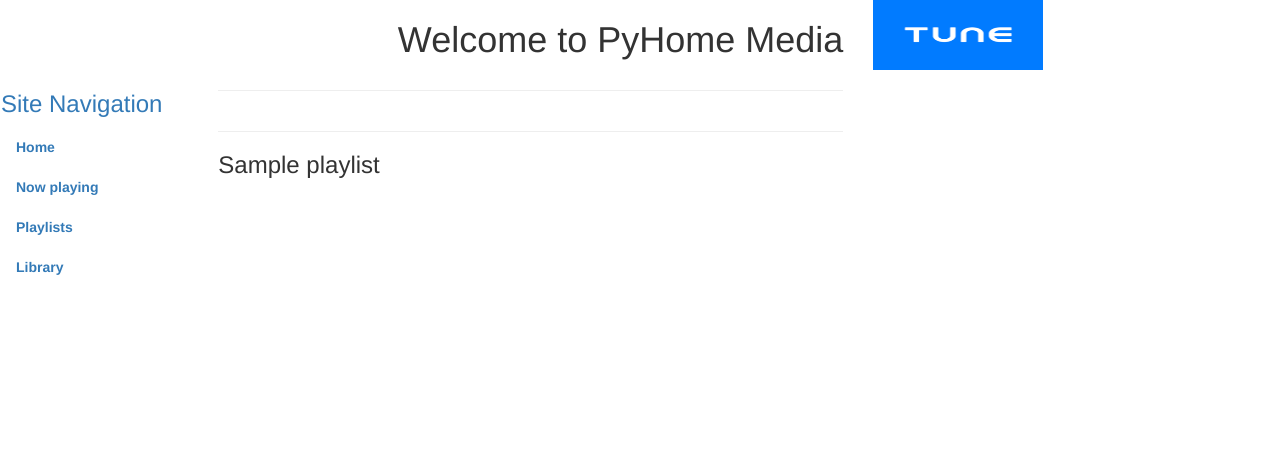
After one commit to od210291jpv/PyHomeMedia, a Django app: template source/src/Home/Home/templates/playlists.html in a window 1280 px wide. The commit adds this page. Shown: the top 475 px of the page. Run offline with Django 3.2, Linux system fonts and the light colour scheme; the template is opened without the code that fills it: most values are stand-ins (such as "Sample title", 1, 10 or a date in 2020); parts of the project's set-up code (start-up, migrations or seed data) failed here and were passed over; some libraries are stand-ins or nearby versions.

Commit message:
Added playlists view and template

```diff
--- a/source/src/Home/Home/templates/index_new.html
+++ b/source/src/Home/Home/templates/index_new.html
@@ -42,7 +42,7 @@
                     <h3><a class="brand" href="#">Site Navigation</a></h3>
                     <ul class="nav">
                         <li class="active"><a href="#"><b>Home</b></a></li>
-                        <li><a href="#"><b>Now playing</b></a></li>
+                        <li><a href="{{ PORTAL_URL }}''"><b>Now playing</b></a></li>
                         <li><a href="#"><b>Playlists</b></a></li>
                         <li><a href="#"><b>Library</b></a></li>
                     </ul>
--- /dev/null
+++ b/source/src/Home/Home/templates/playlists.html
@@ -0,0 +1,10 @@
+{% extends 'index_new.html' %}
+{% load static from staticfiles %}
+
+{% block content %}
+            {% for playlist in playliists %}
+				<!--<a class="btn" href="#" > Track name 1</a>-->
+				<hr>
+                <h3>{{ playlist.name }}</h3>
+			{% endfor %}
+{% endblock content %}
--- a/source/src/Home/Home/urls.py
+++ b/source/src/Home/Home/urls.py
@@ -24,6 +24,7 @@ urlpatterns = [
     url(r'^admin/', include(admin.site.urls)),
     # url(r'api-auth/', include('rest_framework.urls', namespace='rest_framework')),
     url(r'^playlist/(?P<plid>\d+/view/$)', 'Home.Application.views.showplaylist', name='showplaylist'),
+    url(r'^playlists/$', 'Home.Application.views.playlists', name='playlist'),
     url(r'^$', 'Home.Application.views.index', name='index'),
     url(r'^home/$', 'Home.Application.views.home', name='home'),
     url(r'^test/$', 'Home.Application.views.test', name='test')
```
Also changed, not shown: source/src/Home/Home/Application/views.py (+6 -2 lines).
